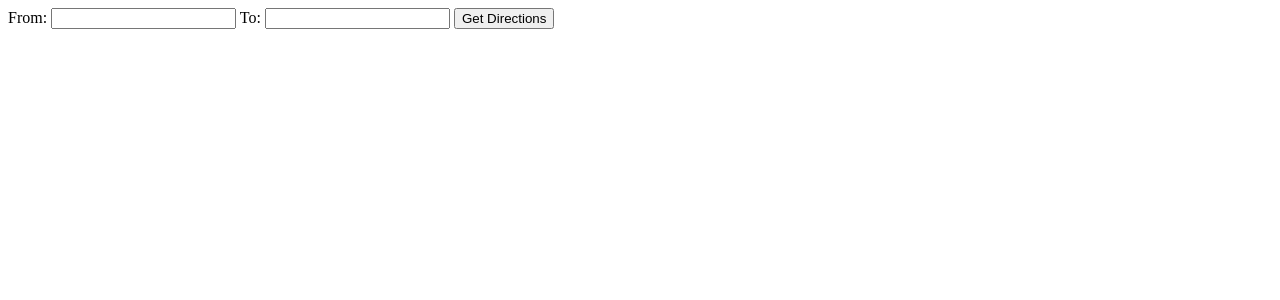
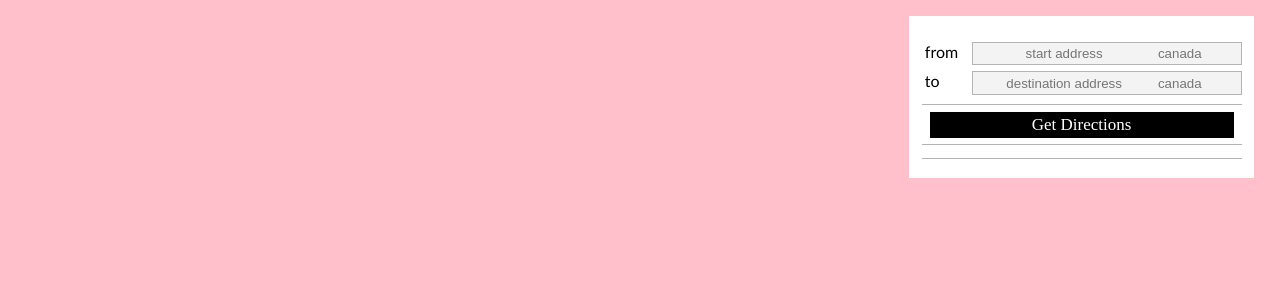
Before and after one commit to w3ichen/w3ichen.github.io, a Flask app: page / in a window 1280 px wide. Shown: the top 300 px of the page. Run offline with Flask 2, Linux system fonts and the light colour scheme; parts of the project's set-up code (start-up, migrations or seed data) failed here and were passed over.

Commit message:
working on maps

```diff
--- a/pages/code/python/maps/app.py
+++ b/pages/code/python/maps/app.py
@@ -1,4 +1,4 @@
-from flask import Flask, render_template
+from flask import Flask, render_template, request
 import folium
 from folium import Circle, Marker
 import requests
@@ -18,44 +18,37 @@ def index():
 
 @app.route('/route',methods=['GET','POST'])
 def route():
-
-	# data = request.data
-	# map_html = maps.get_root().render()
-	# print(map_html)
-	print("SERVER")
-	from_lat, from_lon, to_lat, to_lon = getLatLon(None)
-	print(from_lat, from_lon, to_lat, to_lon)
+	from_lat, from_lon, to_lat, to_lon = getLatLon(request.json)
 	route_url = 'https://api.tomtom.com/routing/1/calculateRoute/'+str(from_lat)+'%2C'+str(from_lon)+'%3A'+str(to_lat)+'%2C'+str(to_lon)+'/json?avoid=unpavedRoads&key='+key;
 	route_json = json.loads(requests.get(route_url).text)
 	time_in_seconds = route_json["routes"][0]["legs"][0]["summary"]["travelTimeInSeconds"]
 	distance_in_meters = route_json["routes"][0]["legs"][0]["summary"]["lengthInMeters"]
-	print("TIME: ",time_in_seconds)
-	print("DISTANCE: ",distance_in_meters)
+
 	points = route_json["routes"][0]["legs"][0]["points"]
-	print(points[0])
 
-	maps = folium.Map(location=[from_lat,from_lon], tiles='openstreetmap', zoom_start=10)
-	Marker([from_lat, from_lon]).add_to(maps) # start marker
-	Marker([to_lat, to_lon]).add_to(maps) # end marker
+	maps = folium.Map(location=[from_lat,from_lon], tiles='openstreetmap', zoom_start=15)
+	folium.Polygon(locations=[[from_lat, from_lon]], color='red', fill_color='red', weight=10).add_to(maps) # start marker
+	folium.Polygon(locations=[[to_lat, to_lon]], color='red', fill_color='red', weight=10).add_to(maps) # end marker
+
 	points_list = []
 	for point in points:
 		points_list.append((point["latitude"],point["longitude"]))
-	folium.PolyLine(points_list, color='red').add_to(maps)
-	print(points_list)
+	folium.PolyLine(points_list, color='blue', weight=5).add_to(maps)
 
-	print("markers added")
-	maps.save("map_test.html")
+	map_html = str(maps.get_root().render()).replace("\n","")
 
-	return json.dumps(str(prediction))
+	return json.loads(json.dumps({'map':str(map_html), 'time':time_in_seconds, 'distance':distance_in_meters}).replace("\'", "\""))
 
 
 def getLatLon(data):
-	from_address = "7611 119 street"
-	to_address = "8834 114 St NW"
-	country_name = "canada"
-	country_code = countries[country_name.lower()]
-	from_url = 'https://api.tomtom.com/search/2/geocode/'+from_address+'.json?limit=1&countrySet='+country_code+'&key='+key
-	to_url = 'https://api.tomtom.com/search/2/geocode/'+to_address+'.json?limit=1&countrySet='+country_code+'&key='+key
+
+	from_address = data["fromAddress"]
+	from_country = countries[data["fromCountry"].lower()]
+	to_address = data["toAddress"]
+	to_country = countries[data["toCountry"].lower()]
+
+	from_url = 'https://api.tomtom.com/search/2/geocode/'+from_address+'.json?limit=1&countrySet='+from_country+'&key='+key
+	to_url = 'https://api.tomtom.com/search/2/geocode/'+to_address+'.json?limit=1&countrySet='+to_country+'&key='+key
 
 	from_json = json.loads(requests.get(from_url).text)
 	from_lat = from_json["results"][0]["position"]["lat"]
@@ -66,6 +59,5 @@ def getLatLon(data):
 
 	return from_lat, from_lon, to_lat, to_lon
 
-
 if __name__ == "__main__":
     app.run(debug=True)
--- a/pages/code/python/maps/static/css/maps.css
+++ b/pages/code/python/maps/static/css/maps.css
@@ -1 +1,80 @@
-/*USE CTRL+SHIFT+R to refresh and see CSS updates*/
+#theMap{
+	width: 100%;
+	height: 100%;
+	overflow: hidden;
+}
+body{
+	margin: 0;
+	background-color: pink;
+	font-family: "calibri light",calibri,arial;
+}
+nav{
+	position: absolute;
+	right: 2%;
+	top: 2%;
+	width: 25%;
+	padding: 1%;
+	padding-top: 2%;
+	z-index: 1000;
+	display: inline-flex;
+	flex-direction: column;
+	background-color: white;
+}
+#fromRow, #toRow{
+	display: inline-flex;
+	flex-direction: row;
+	width: 100%;
+	margin-bottom: 2%;
+}
+#fromAddress, #toAddress{
+	width: 55%;
+	border: none;
+	text-align: center;
+	padding: 1%;
+	border: 1px solid rgb(180,180,180);
+	border-right: none;
+	background-color: rgba(225,225,225,0.4);
+}
+#toRow{
+	border-bottom: 1px solid rgb(180,180,180);
+	margin-bottom: 2%;
+	padding-bottom: 3%;
+}
+#fromCountry, #toCountry{
+	width: 25%;
+	padding: 1%;
+	border: 1px solid rgb(180,180,180);
+	border-left: none;
+	text-align: left;
+	background-color: rgba(225,225,225,0.4);
+}
+.inText{
+	width: 15%;
+	padding-left: 1%;
+}
+#routeDetails{
+	border-top: 1px solid rgb(180,180,180);
+	border-bottom: 1px solid rgb(180,180,180);
+	margin-top: 2%;
+	margin-bottom: 2%;
+	padding: 2%;
+}
+#goBtn{
+	width: 95%;
+	border: none;
+	background-color: black;
+	color: white;
+	font-size: 17px;
+	font-family: "calibri light";
+	align-self: center;
+	padding: 1%;
+	cursor: pointer;
+}
+#time{
+	float: left;
+	font-size: 17px;
+}
+#dist{
+	float: right;
+	font-size: 17px;
+}
--- a/pages/code/python/maps/templates/maps.html
+++ b/pages/code/python/maps/templates/maps.html
@@ -4,30 +4,64 @@
 	<title>Python>Maps</title>
 	<link rel= "stylesheet" type= "text/css" href="{{ url_for('static',filename='css/maps.css') }}">
 	<script type="text/javascript" src="https://w3ichen.github.io/pages/jquery-3.1.1.min.js"></script>
+	<script src="https://w3ichen.github.io/pages/postscribe.min.js"></script>
 </head>
 <body>
 	<nav>
-		<form>
-			From: <input type="text" name="FROM">
-			To: <input type="text" name="TO">
-			<button onclick="go()">Get Directions</button>
-		</form>
+		<div id="fromRow">
+			<div class="inText">from</div><input type="text" name="FROM" id="fromAddress" placeholder="start address">
+			<input type="text" name="fromCountry" id="fromCountry" placeholder="canada">
+		</div>
+		<div id="toRow">
+			<div class="inText">to</div><input type="text" name="TO" id="toAddress" placeholder="destination address">
+			<input type="text" name="toCountry" id="toCountry" placeholder="canada">
+		</div>
+
+		<button onclick="go()" id="goBtn">Get Directions</button>
+		<div id="routeDetails"></div>
 	</nav>
-
+	<div id="theMap"></div>
 </body>
 <script type="text/javascript">
 function go(){
-	console.log("PRESSED")
+	// default country to canada
+	if (document.getElementById('fromCountry').value == ""){fromCountry = "canada"}
+	else{fromCountry = document.getElementById('fromCountry').value}
+	if (document.getElementById('toCountry').value == ""){toCountry = "canada"}
+	else{toCountry = document.getElementById('toCountry').value}
+	if (document.getElementById('fromAddress').value == ""){window.alert("Address is required\nPlease enter the address")}
+
 	$.ajax({
 			url: '/route',
 			type: 'POST',
-			data: {'url':'hello'},
-			contentType: 'application/json'
+			data: JSON.stringify({
+				'fromAddress' : document.getElementById('fromAddress').value,
+				'fromCountry' : fromCountry,
+				'toAddress'	  : document.getElementById('toAddress').value,
+				'toCountry'	  : toCountry
+			}),
+			contentType: 'application/json',
+			dataType: 'json'
 	}).done(function(data){
-		console.log(data)
+		time = secondsConvert(data.time)
+		if (time[0] > 0){
+			document.getElementById("routeDetails").innerHTML = "<div id='time'>"+time[0]+" hours </div>"
+		}else{
+			document.getElementById("routeDetails").innerHTML = "";
+		}
+		document.getElementById("routeDetails").innerHTML += "<div id='time'>"+time[1]+" minutes</div><div id='dist'>"+(data.distance/1000).toFixed(2)+" km</div>";
+		console.log(data.map)
+		document.getElementById("theMap").innerHTML = "";
+		postscribe('#theMap', (data.map).replace("<!DOCTYPE html>",""));
 	})
 
 
 }
+function secondsConvert(seconds, seven_am = true){
+	var hours = parseInt(seconds/3600, 10);
+	var minutes = parseInt(((seconds/3600)%1)*60,10);
+	var seconds = parseInt(((((seconds/3600)%1)*60)%1)*60,10);
+	return [hours,minutes,seconds]
+}
 </script>
 </html>
```
Also changed, not shown: pages/code/python/maps/map_test.html (+16 -16 lines).
